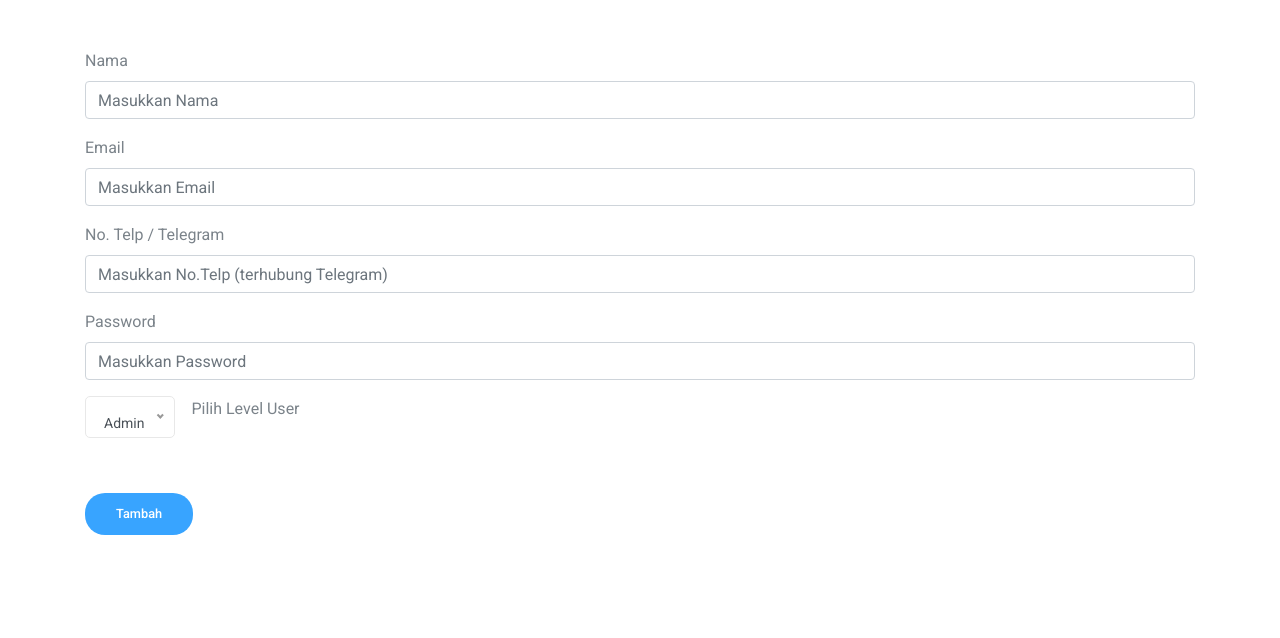
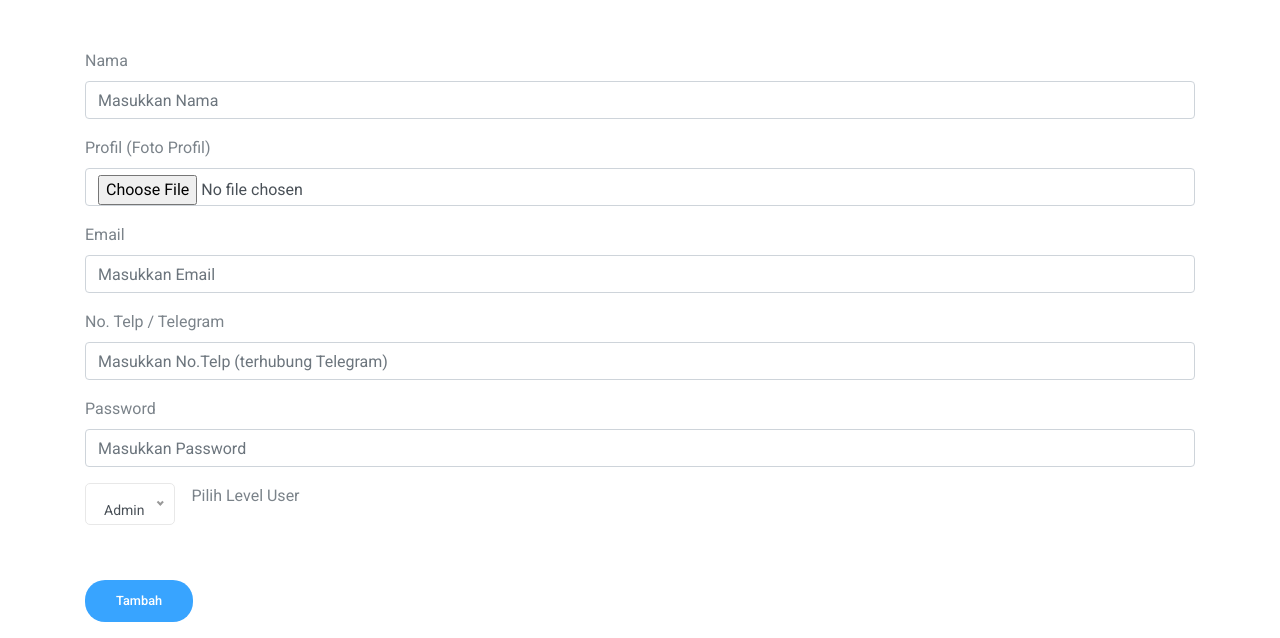
Before and after one commit to HafizhohViarma/Metro_Intern, a PHP site: page /tambah_user.php in a window 1280 px wide. Shown: the part 392-1030 px from the top of the page. Before the commit the page ends 927 px from the top, so only its background shows below. Run offline with PHP 8.4, Linux system fonts and the light colour scheme; some libraries are stand-ins or nearby versions.

Commit message:
update - add profil

```diff
--- a/metro&mepcons/tambah_user.php
+++ b/metro&mepcons/tambah_user.php
@@ -6,12 +6,13 @@ if ($_SERVER['REQUEST_METHOD'] == 'POST') {
     $email = $_POST['email'];
     $telp = $_POST['telp'];
     $password = $_POST['password'];
+    $profil = $_POST['profil'];
     $level = $_POST['level'];
 
     $password = password_hash($password, PASSWORD_DEFAULT);
 
     // Simpan data ke database
-    $query = "INSERT INTO users (nama, email, telp, password, level) VALUES ('$nama','$email', '$telp', '$password', '$level')";
+    $query = "INSERT INTO users (nama, email, telp, profil, password, level) VALUES ('$nama','$email', '$telp', '$profil','$password', '$level')";
     $result = mysqli_query($koneksi, $query);
 
     if ($result) {
@@ -78,6 +79,10 @@ if ($_SERVER['REQUEST_METHOD'] == 'POST') {
                 <input type="nama" name="nama" class="form-control" id="nama" placeholder="Masukkan Nama" required />
             </div>
             <div class="form-group">
+                <label for="profil">Profil (Foto Profil)</label>
+                <input type="file" name="profil" class="form-control" id="profil" required />
+            </div>
+            <div class="form-group">
                 <label for="email">Email</label>
                 <input type="email" name="email" class="form-control" id="email" placeholder="Masukkan Email" required />
             </div>
--- a/metro&mepcons/user.php
+++ b/metro&mepcons/user.php
@@ -10,10 +10,11 @@
       $email = $_POST['email'];
       $telp = $_POST['telp'];
       $password = $_POST['password'];
+      $profil = $_POST['profil'];
       $level = $_POST['level'];
 
       // Simpan data ke database
-      $query = "INSERT INTO users (nama, email, telp, password, level) VALUES ('$nama','$email', '$telp', '$password', '$level')";
+      $query = "INSERT INTO users (nama, email, telp, password, level) VALUES ('$nama','$email', '$telp', '$profil','$password', '$level')";
       $result = mysqli_query($koneksi, $query);
 
       if ($result) {
@@ -104,6 +105,7 @@
             <tr>
                 <td align="center">No</td>
                 <td align="center">ID User</td>
+                <td align="center">Profil</td>
                 <td align="center">Nama</td>
                 <td align="center">Email</td>
                 <td align="center">No Telp / Telegram</td>
@@ -118,6 +120,7 @@
                     echo "<tr>";
                     echo "<td align='center'>" . $no++ . "</td>";
                     echo "<td align='center'>" . $row['id_user'] . "</td>";
+                    echo "<td align='center'>" . $row['profil'] . "</td>";
                     echo "<td align='center'>" . $row['nama'] . "</td>";
                     echo "<td align='center'>" . $row['email'] . "</td>";
                     echo "<td align='center'>" . $row['telp'] . "</td>";
```
Also changed, not shown: metro&mepcons/edit_user.php (+6 -2 lines).
